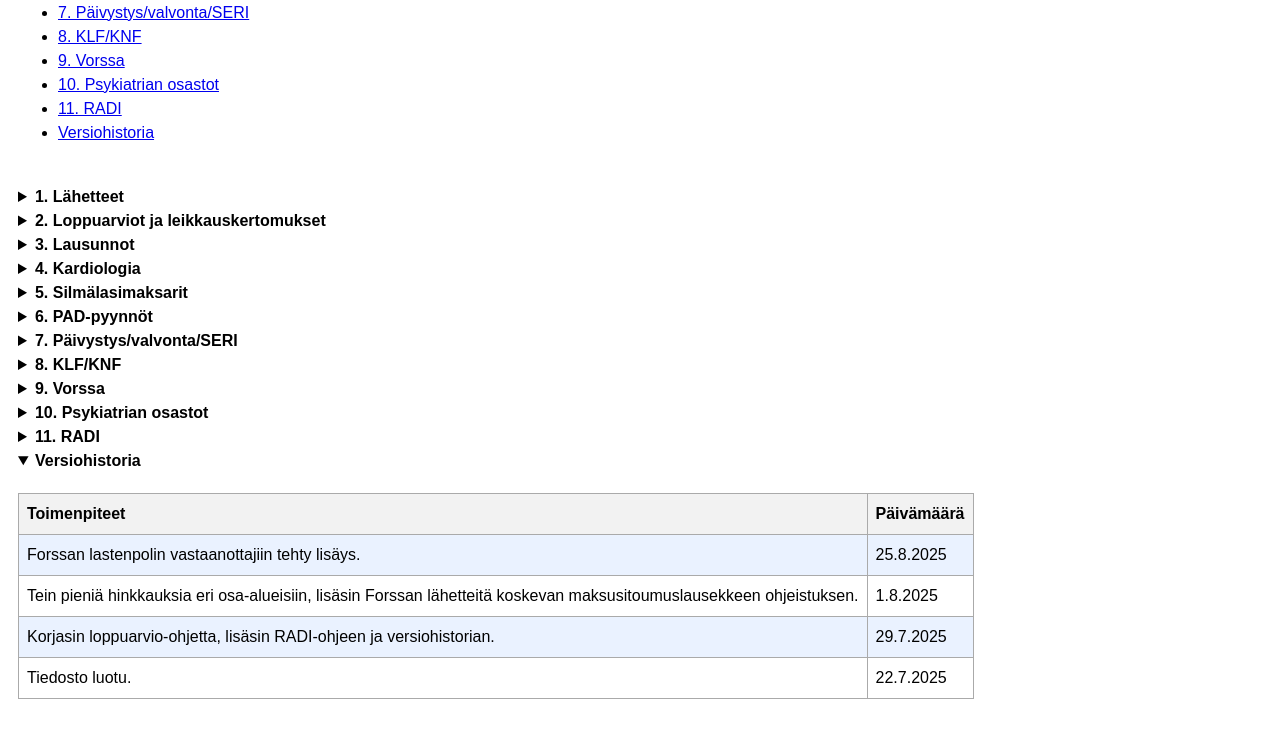
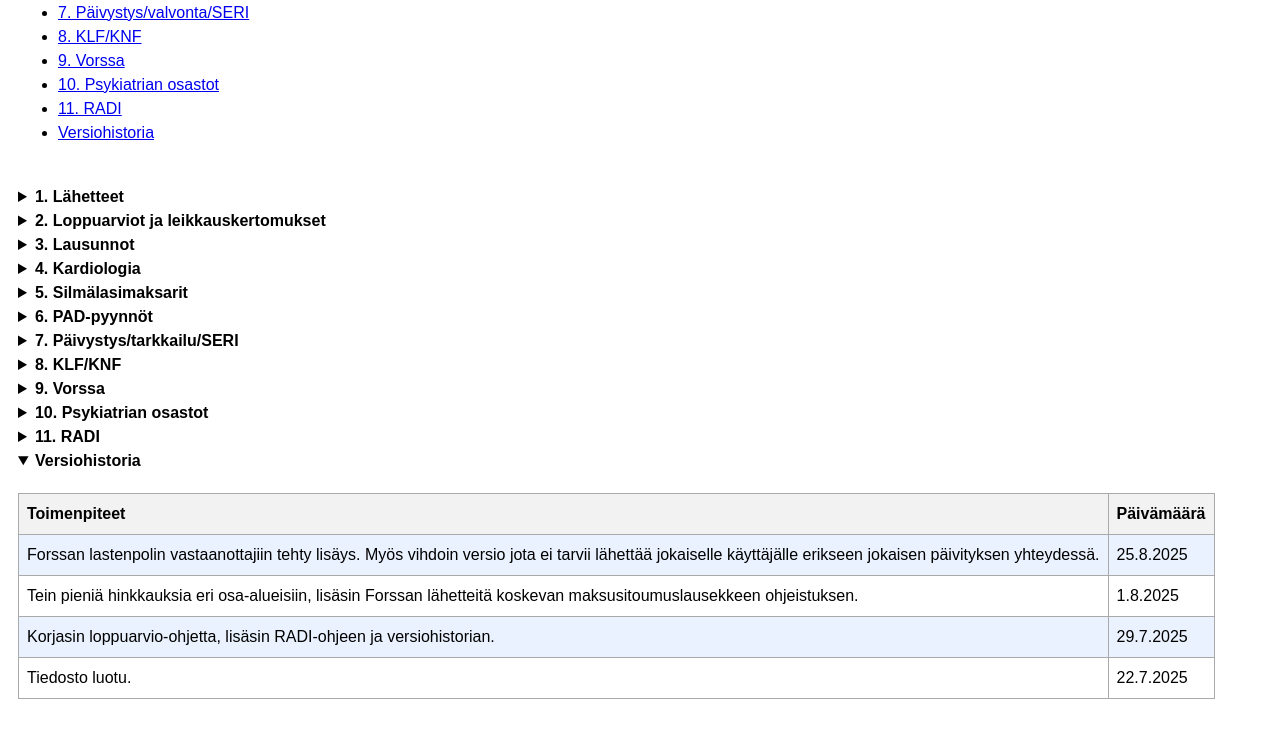
Before and after one commit to Koneistaja/Kantis, a plain HTML site: page index.html in a window 1280 px wide. Both pictures are taken after a click on the link "Versiohistoria". Shown: the part 520-1257 px from the top of the page. Drawn offline with Linux system fonts and the light colour scheme.

Commit message:
Update index.html
Kantis Comp 1.3 mg

```diff
--- a/index.html
+++ b/index.html
@@ -253,7 +253,7 @@ Tämän jälkeen klikkaa Hyväksy, ja tallenna lähete. Kun ohjelma sanoo, että
 </details>
 
 <details>
-  <summary id="section7"><strong>7. Päivystys/valvonta/SERI</strong></summary>
+  <summary id="section7"><strong>7. Päivystys/tarkkailu/SERI</strong></summary>
   <p>Päivystyksen sanelut kirjoitetaan PAIV-lehdelle, rinnakkaisnäkymäksi erikoisalalehti jos ei ole jo laitettu ja sanellaan potilaan siirtyvän esim. kirurgialle jatkohoitoon, jolloin PAIV-lehden rinnakkaisnäkymäksi KIR.</p>
   <p><b>Kaikki</b> päivystyksen (<i>ppaiv</i>) ja tarkkailun (<i>oseah</i>) sanelut laitetaan jatkokäsittelyyn. Myös sellaiset, joissa ei jatkokäsiteltävää ole.</p>
   <p>Poliisilausuntojen osalta ks. erillinen ohje ja mallipohja Kanta-Hämeen HVA -kanavan tiedostoista.</p>
@@ -347,7 +347,7 @@ Otsikko: Tutkimukset<br>Lisäotsikko: Suppea yöpolygrafia<br><br>
     <th>Toimenpiteet</th>
     <th>Päivämäärä</th>
   </tr>
-  <tr><td>Forssan lastenpolin vastaanottajiin tehty lisäys.</td><td>25.8.2025</td>
+  <tr><td>Forssan lastenpolin vastaanottajiin tehty lisäys. Myös vihdoin versio jota ei tarvii lähettää jokaiselle käyttäjälle erikseen jokaisen päivityksen yhteydessä.</td><td>25.8.2025</td>
   <tr><td>Tein pieniä hinkkauksia eri osa-alueisiin, lisäsin Forssan lähetteitä koskevan maksusitoumuslausekkeen ohjeistuksen.</td><td>1.8.2025</td>
   <tr><td>Korjasin loppuarvio-ohjetta, lisäsin RADI-ohjeen ja versiohistorian.</td><td>29.7.2025</td>
   <tr><td>Tiedosto luotu.</td><td>22.7.2025</td>
@@ -375,4 +375,5 @@ Otsikko: Tutkimukset<br>Lisäotsikko: Suppea yöpolygrafia<br><br>
   </script>
 
 </body>
+
 </html>
```
